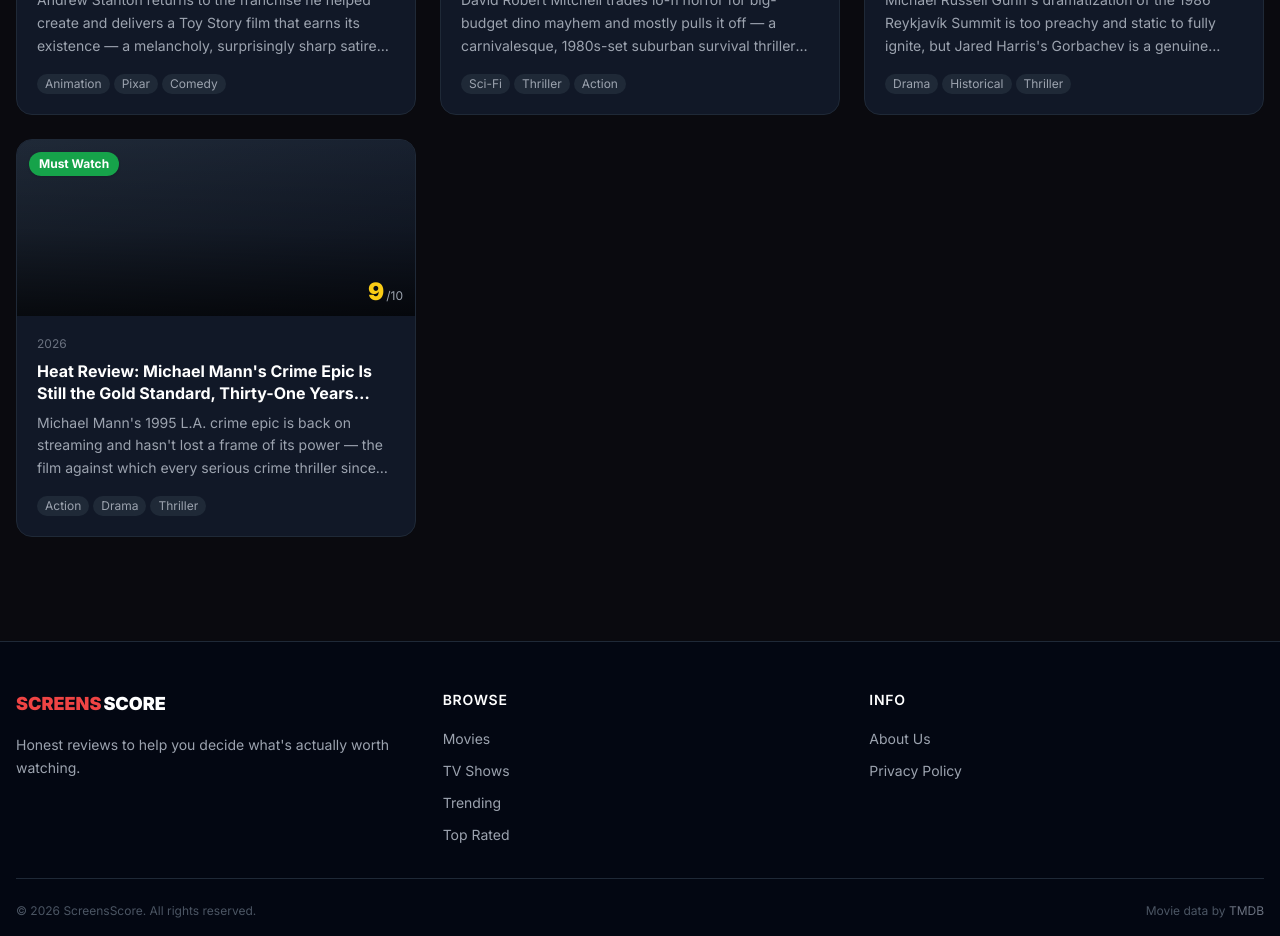
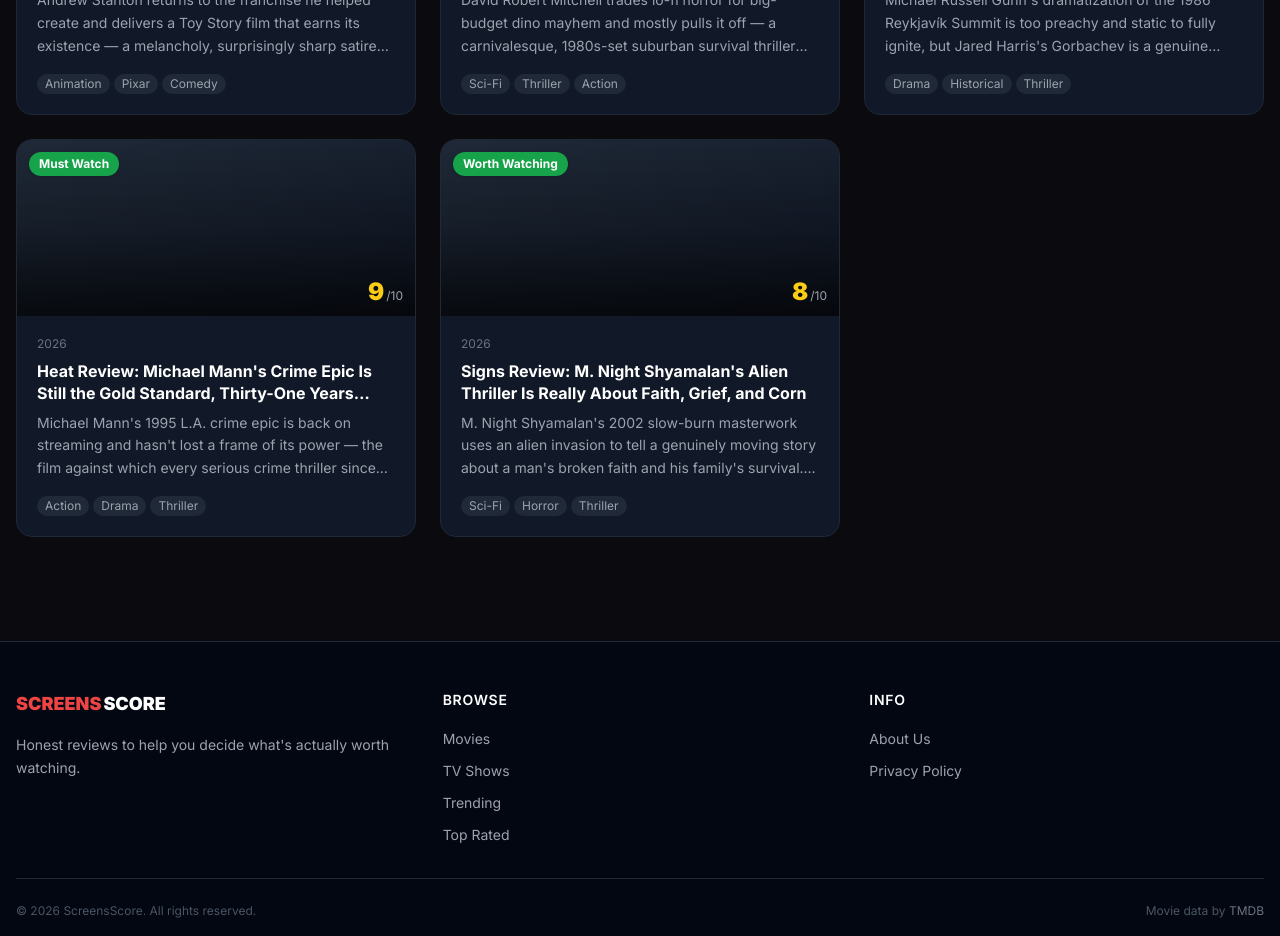
Before and after one commit to HenryPiao/screensscore, a Next.js app: page /reviews in a window 1280 px wide. Shown: the part 2620-3556 px from the top of the page. Built offline with nearby package versions, Linux system fonts and the light colour scheme; no server answers.

Commit message:
Add review: Signs (2002)

```diff
--- a/src/data/articles.ts
+++ b/src/data/articles.ts
@@ -804,6 +804,48 @@
 </ul>
     `,
   },
+  {
+    slug: 'signs-2002-review',
+    title: 'Signs Review: M. Night Shyamalan\'s Alien Thriller Is Really About Faith, Grief, and Corn',
+    movieTitle: 'Signs',
+    tmdbId: 2675,
+    mediaType: 'movie',
+    rating: 8,
+    verdict: 'Worth Watching',
+    verdictColor: 'green',
+    excerpt: "M. Night Shyamalan\'s 2002 slow-burn masterwork uses an alien invasion to tell a genuinely moving story about a man\'s broken faith and his family\'s survival. Twenty-four years on, it\'s as nerve-shredding as ever and currently dominating Disney+ — some films deserve to keep scaring people indefinitely.",
+    publishedAt: '2026-08-19',
+    tags: ['Sci-Fi', 'Horror', 'Thriller', '2002'],
+    content: `
+<p class="lead"><strong>Signs</strong> is not really about aliens. It\'s about a man who has lost his faith and a family trying to hold together after an unthinkable loss — and the alien invasion is the instrument through which M. Night Shyamalan puts that family\'s world back together. That it also happens to be one of the most genuinely frightening films of its decade is almost beside the point. Almost.</p>
+
+<h2>Gibson and Phoenix: A Family Held Together by Thread</h2>
+<p>Mel Gibson plays Graham Hess, a former Episcopalian priest who abandoned his vocation after his wife was killed in a roadside accident. He lives with his two children — Morgan (Rory Culkin) and Bo (Abigail Breslin, in her feature debut) — and his brother Merrill (Joaquin Phoenix) on a farm in Bucks County, Pennsylvania. When crop circles appear in their fields overnight, Graham suspects human pranksters. What follows over the next 36 hours forces him to reckon with the question he\'s been avoiding since his wife\'s death: is there anyone listening?</p>
+<p>Gibson gives one of his most restrained and effective performances. Graham\'s atheism isn\'t a tic or a plot device; it\'s a wound, and Gibson carries it in every scene. His face during the film\'s tensest sequences does more work than most dialogue could — the specific terror of a man confronting something he can no longer explain away is written plainly across it. Phoenix, for his part, brings warmth and physical comedy to Merrill that keeps the film from collapsing under its own weight. His climactic scene with a baseball bat is a genuine crowd-pleaser, earned by 90 minutes of careful character setup.</p>
+<p>Culkin and Breslin are extraordinary. Both children carry full-character arcs — Morgan\'s asthma, Bo\'s habit of leaving half-full glasses of water around the house — that seem like quirks until the film reveals them as load-bearing architecture. Shyamalan\'s plotting is airtight in ways that reward close attention and a second viewing.</p>
+
+<h2>The Art of What You Don\'t See</h2>
+<p>Shyamalan\'s greatest skill in Signs is negative space. The aliens are heard before they\'re seen, glimpsed in reflections and grainy news footage long before they appear in full. James Newton Howard\'s score — Bernard Herrmann-influenced, building through staccato strings toward something genuinely dread-inducing — does as much heavy lifting as any frame of the film itself.</p>
+<p>Tak Fujimoto\'s cinematography frames the farm\'s cornfields as a source of beautiful, encroaching menace. The scene in which Graham walks into the corn at night and hears something move through it — never showing us what it is — is as effective a piece of suspense filmmaking as any in the Shyamalan catalogue. The baby monitor sequence uses sound design alone to generate genuine terror, and the birthday party scene, in which a creature is glimpsed in night-vision footage on a television screen, remains one of the most startling moments in modern horror. The film understands that the imagination, properly primed, is a better monster-maker than any VFX budget.</p>
+
+<h2>Where the Faith Mechanics Creak</h2>
+<p>The film\'s ending requires more buy-in than some viewers will give. The "coincidences" that save the family are presented as miraculous intervention — a narrative tidiness that can feel earned or contrived depending on your openness to the film\'s spiritual register. Shyamalan isn\'t being sloppy; the whole film is a cumulative argument for its conclusion, and every detail has been planted with care. But the explicit framing of chance-as-providence in Gibson\'s final monologue risks undercutting the ambiguity that makes the first two acts so powerful. The film works better as mystery than as theology, and viewers who resist the theological conclusion may find the landing unsatisfying even while they admire the craftsmanship that got them there.</p>
+
+<h2>The Verdict</h2>
+<p>Twenty-four years on, Signs holds up remarkably well — better than most of its contemporaries, and better than much of Shyamalan\'s subsequent work for a decade afterward. It is the rare blockbuster with genuine things to say about grief, family, and what it means to believe in something when the evidence against it feels overwhelming. On Disney+, it is currently finding new audiences and scaring them thoroughly all over again. Good. Some films deserve to keep scaring people indefinitely.</p>
+
+<h2>Pros & Cons</h2>
+<ul>
+  <li>✅ Gibson delivers one of his most nuanced and restrained performances</li>
+  <li>✅ Shyamalan\'s plotting is airtight — every detail comes back</li>
+  <li>✅ Howard\'s score and Fujimoto\'s photography create sustained, suffocating dread</li>
+  <li>✅ Breslin\'s feature debut is remarkable; Culkin matches her beat for beat</li>
+  <li>✅ Phoenix brings warmth and humor that keeps the film grounded and human</li>
+  <li>❌ The spiritual resolution requires a level of buy-in not every viewer will give</li>
+  <li>❌ Full alien design, when finally revealed, is less frightening than the suggestion was</li>
+</ul>
+    `,
+  },
 ]
 
 export function getArticleBySlug(slug: string): Article | undefined {
```
